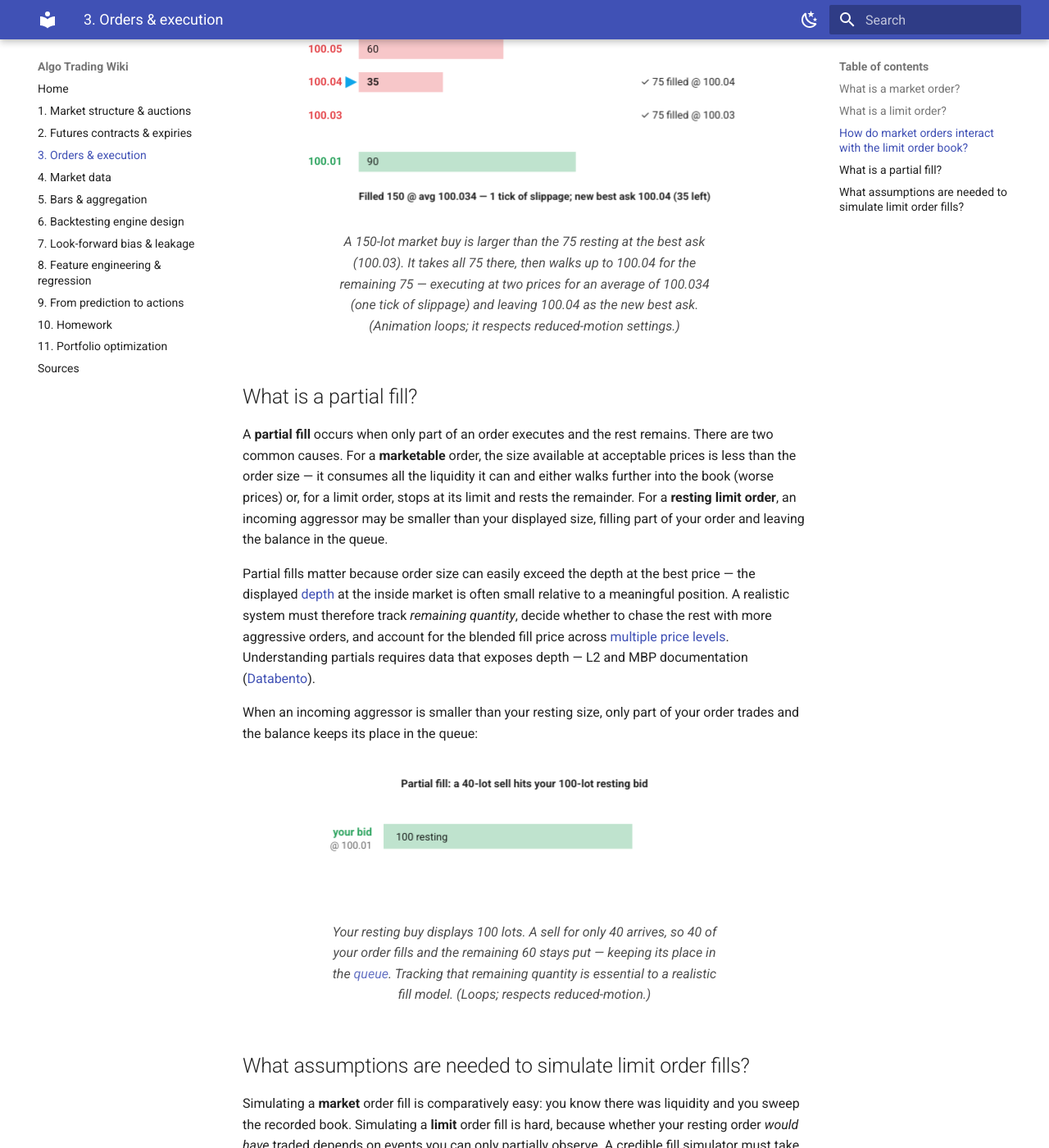
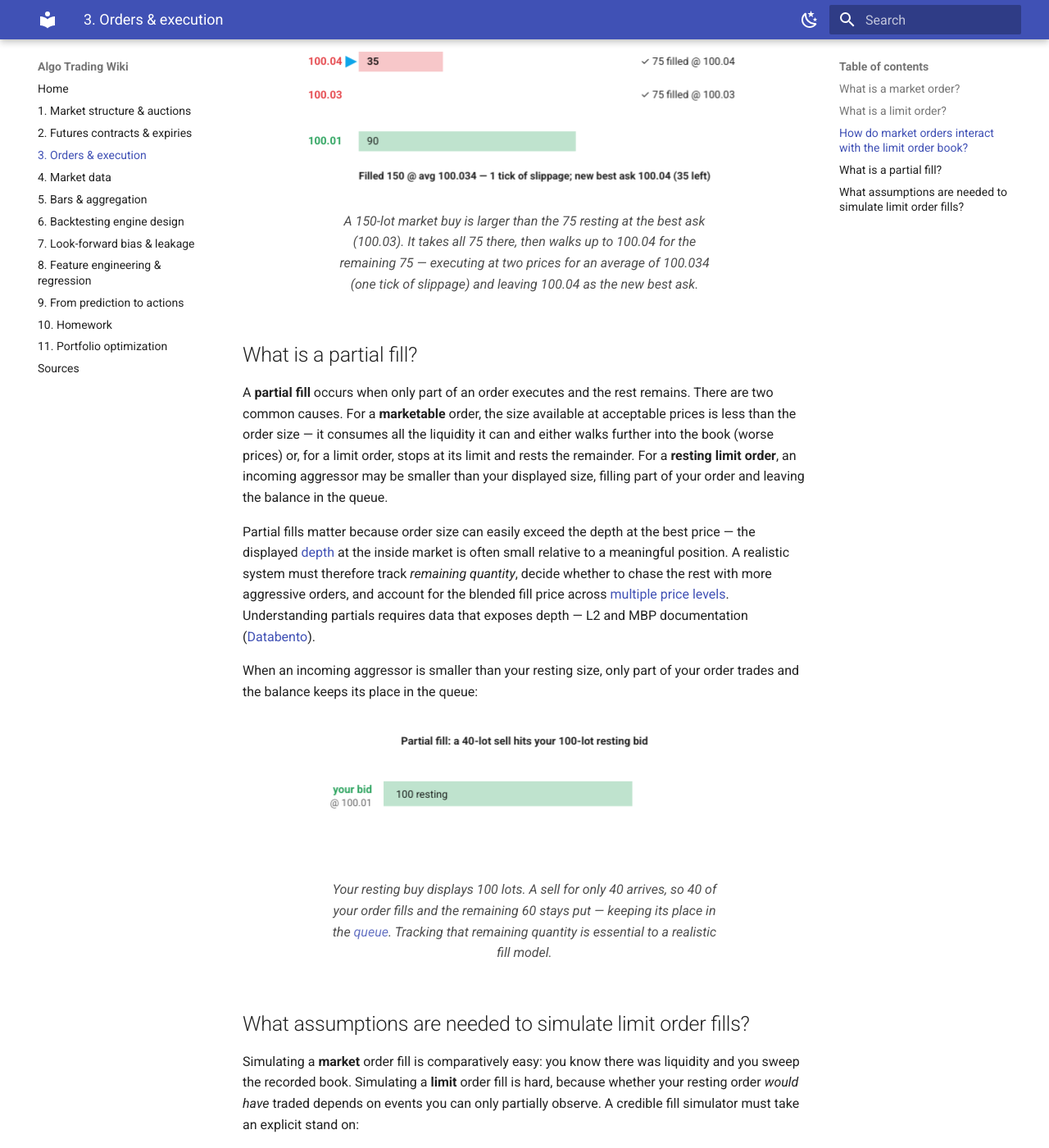
Before and after one commit to chiaolun/algo-trading-primer, an MkDocs documentation site: the page built from docs/03-orders-and-execution.md, in a window 1280 px wide and 1400 px high, scrolled down 2973 px. Shown: the whole window at 82% size. Built offline with MkDocs 1.6.1 and Material for MkDocs 9.7.7, drawn with Linux system fonts in a browser that asks for light colours; some of the changed text lies outside the part shown.

Commit message:
Drop "(Loops; respects reduced-motion)" notes from figure captions
Remove the meta parenthetical from all six animation captions; the CSS
prefers-reduced-motion handling stays in place.

Co-Authored-By: Claude Opus 4.8 (1M context) <noreply@anthropic.com>

```diff
--- a/docs/03-orders-and-execution.md
+++ b/docs/03-orders-and-execution.md
@@ -76,8 +76,7 @@ Posted inside the spread it even becomes the new best bid, tightening the market
 </svg>
 <figcaption style="font-size:0.8rem;opacity:0.8">A limit buy for 60 priced at 100.02 sits below the best ask (100.03), so it cannot
 trade. It rests in the book — and because 100.02 beats the old best bid of 100.01, it
-becomes the new best bid, narrowing the spread from 2 ticks to 1. (Loops; respects
-reduced-motion.)</figcaption>
+becomes the new best bid, narrowing the spread from 2 ticks to 1.</figcaption>
 </figure>
 
 The opposite case is a **marketable (crossing) limit order** — one priced at or
@@ -141,8 +140,7 @@ cap — immediacy when the price is acceptable, protection when it is not.
 <figcaption style="font-size:0.8rem;opacity:0.8">A 200-lot buy limit capped at 100.05 crosses the spread. It takes 70 at 100.03 and
 90 at 100.04 — both <em>better</em> than the 100.05 limit (price improvement). With no
 more liquidity at or below the cap, the order stops: the remaining 40 <strong>rests</strong>
-at 100.05 rather than paying the 100.06 offer, which the cap leaves untouched. (Loops;
-respects reduced-motion.)</figcaption>
+at 100.05 rather than paying the 100.06 offer, which the cap leaves untouched.</figcaption>
 </figure>
 
 The costs are subtler than a market order's:
@@ -243,7 +241,7 @@ a higher best ask behind.
 <figcaption style="font-size:0.8rem;opacity:0.8">A 150-lot market buy is larger than the 75 resting at the best ask (100.03). It
 takes all 75 there, then walks up to 100.04 for the remaining 75 — executing at two
 prices for an average of 100.034 (one tick of slippage) and leaving 100.04 as the
-new best ask. (Animation loops; it respects <em>reduced-motion</em> settings.)</figcaption>
+new best ask.</figcaption>
 </figure>
 
 ## What is a partial fill?
@@ -302,8 +300,7 @@ trades and the balance keeps its place in the queue:
 <figcaption style="font-size:0.8rem;opacity:0.8">Your resting buy displays 100 lots. A sell for only 40 arrives, so 40 of your order
 fills and the remaining 60 stays put — keeping its place in the
 <a href="../01-market-structure/#how-does-price-time-priority-work">queue</a>.
-Tracking that remaining quantity is essential to a realistic fill model. (Loops;
-respects reduced-motion.)</figcaption>
+Tracking that remaining quantity is essential to a realistic fill model.</figcaption>
 </figure>
 
 ## What assumptions are needed to simulate limit order fills?
```
Also changed, not shown: docs/01-market-structure.md (+1 -1 lines), docs/04-market-data.md (+1 -2 lines).
